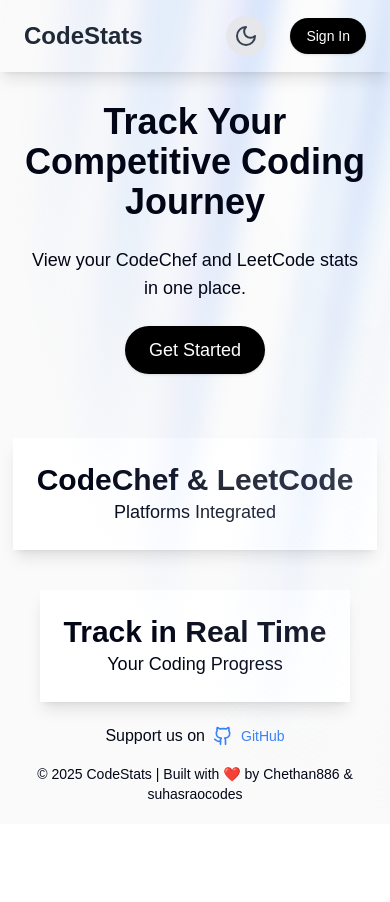
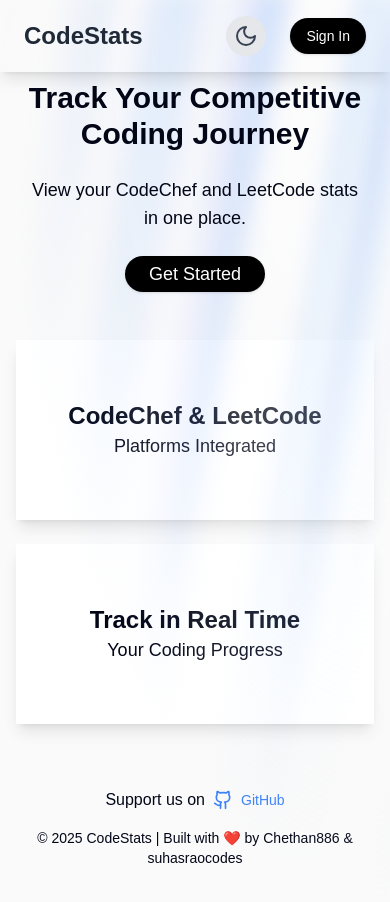
Before and after one commit to suhasraocodes/compcomparev1, a Next.js app: page / in a window 390 px wide. Shown: the top 902 px of the page. Before the commit the page ends 844 px from the top, so only its background shows below. Built offline with nearby package versions, Linux system fonts and the light colour scheme.

Commit message:
responsive

```diff
--- a/src/app/page.js
+++ b/src/app/page.js
@@ -6,11 +6,11 @@
 import { Button } from "@/components/ui/button";
 import { useRouter } from "next/navigation";
 import { Github } from "lucide-react";
+
 export default function LandingPage() {
   const [darkMode, setDarkMode] = useState(false);
   const router = useRouter();
 
-  // Get dark mode preference from localStorage when the page loads
   useEffect(() => {
     const savedDarkMode = localStorage.getItem("darkMode");
     if (savedDarkMode === "true") {
@@ -21,36 +21,33 @@
   }, []);
 
   useEffect(() => {
-    // Apply dark mode to the document when the state changes
     if (darkMode) {
       document.documentElement.classList.add("dark");
     } else {
       document.documentElement.classList.remove("dark");
     }
-    // Persist dark mode state to localStorage
     localStorage.setItem("darkMode", darkMode);
   }, [darkMode]);
 
   return (
-    <div className="relative w-full">
-      {/* Aurora Background with removed top 20px */}
-      <div className="overflow-hidden mt-[-20px]">
+    <div className="relative w-full min-h-screen flex flex-col items-center">
+      <div className="overflow-hidden w-full">
         <AuroraBackground>
           {/* Hero Section */}
           <motion.div
             initial={{ opacity: 0.0, y: 40 }}
             whileInView={{ opacity: 1, y: 0 }}
             transition={{ delay: 0.3, duration: 0.8, ease: "easeInOut" }}
-            className="relative flex flex-col gap-6 items-center justify-center px-6 text-center"
+            className="relative flex flex-col gap-6 items-center justify-center px-6 text-center pt-20 md:pt-32"
           >
-            <h1 className="text-4xl md:text-6xl font-bold dark:text-white">
+            <h1 className="text-3xl md:text-6xl font-bold dark:text-white">
               Track Your Competitive Coding Journey
             </h1>
             <p className="text-lg md:text-2xl font-light dark:text-neutral-300">
               View your CodeChef and LeetCode stats in one place.
             </p>
             <Button
-              className="bg-black dark:bg-white rounded-full text-white dark:text-black px-6 py-6 text-lg font-medium"
+              className="bg-black dark:bg-white rounded-full text-white dark:text-black px-6 py-4 md:py-6 text-lg font-medium"
               onClick={() => router.push("/dashboard")}
             >
               Get Started
@@ -58,8 +55,7 @@
           </motion.div>
 
           {/* Animated Stats Section */}
-          {/* Animated Stats Section */}
-          <div className="flex flex-wrap justify-center gap-10 mt-16">
+          <div className="flex flex-col md:flex-row flex-wrap justify-center items-center gap-6 md:gap-10 mt-12 md:mt-16 w-full px-4">
             {[
               {
                 title: "CodeChef & LeetCode",
@@ -76,9 +72,9 @@
                   duration: 0.6,
                   ease: "easeInOut",
                 }}
-                className="bg-white dark:bg-black p-6 rounded-lg shadow-lg text-center"
+                className="bg-white dark:bg-black p-6 rounded-lg shadow-lg text-center w-full md:w-[300px] h-[180px] flex flex-col justify-center items-center"
               >
-                <h2 className="text-3xl font-bold dark:text-white">
+                <h2 className="text-2xl md:text-3xl font-bold dark:text-white">
                   {stat.title}
                 </h2>
                 <p className="text-lg font-light dark:text-neutral-300">
@@ -88,14 +84,14 @@
             ))}
           </div>
 
-          <footer className="absolute bottom-5 w-full text-center text-sm dark:text-neutral-400">
-            {/* GitHub Support Section */}
+          {/* Footer */}
+          <footer className="w-full text-center text-sm dark:text-neutral-400 mt-16 md:mt-24 pb-10">
             <div className="mb-4 flex justify-center items-center gap-2">
               <span className="text-base dark:text-neutral-300">
                 Support us on
               </span>
               <a
-                href="https://github.com/suhasraocodes/compcomparev1" // Replace with your GitHub
+                href="https://github.com/suhasraocodes/compcomparev1"
                 target="_blank"
                 rel="noopener noreferrer"
                 className="flex items-center gap-2 text-blue-500 hover:text-blue-700 transition"
@@ -104,8 +100,8 @@
                 <span className="font-medium">GitHub</span>
               </a>
             </div>
-            {/* Footer Text */}© {new Date().getFullYear()} CodeStats | Built
-            with ❤️ by Chethan886 & suhasraocodes
+            © {new Date().getFullYear()} CodeStats | Built with ❤️ by Chethan886
+            & suhasraocodes
           </footer>
         </AuroraBackground>
       </div>
```
